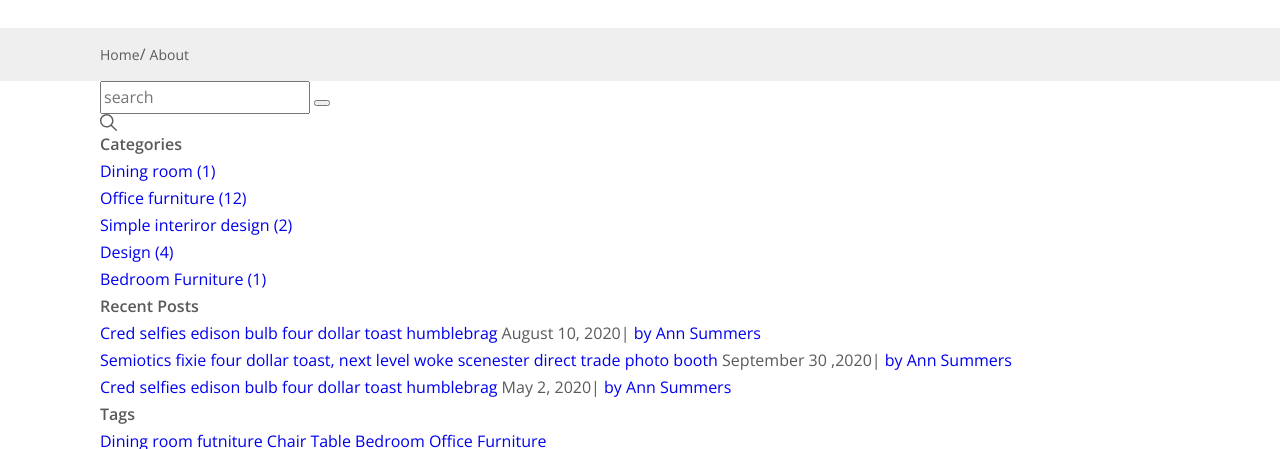
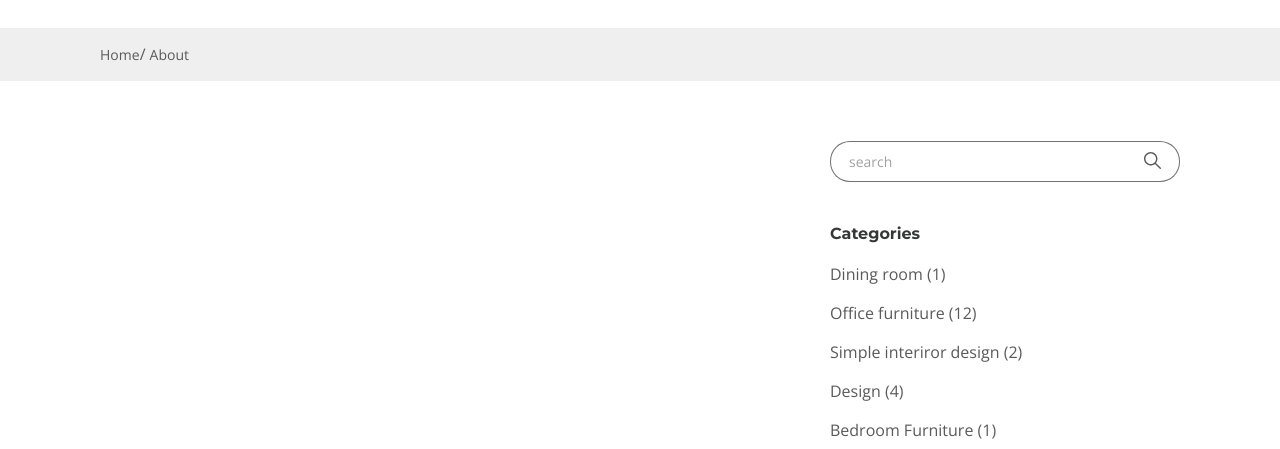
Before and after one commit to romantut1988/internet-furniture-store, a website: page app/blog.html in a window 1280 px wide. Shown: the part 92-541 px from the top of the page. Drawn offline with nearby package versions, Linux system fonts and the light colour scheme; files whose address does not match are found by name.

Commit message:
section blog styles aside tag

```diff
--- a/app/blog.html
+++ b/app/blog.html
@@ -87,8 +87,9 @@
                     <aside class="aside">
                         <form class="aside__search">
                             <input class="aside__search-input" type="text" placeholder="search">
-                            <button class="aside__search-btn" type="submit"></button>
-                            <img src="images/search-icon.svg" alt="search icon">
+                            <button class="aside__search-btn" type="submit">
+                                <img src="images/search-icon.svg" alt="search icon">
+                            </button>
                         </form>
                         <div class="blog__category">
                             <h6 class="blog__category-title">
@@ -122,11 +123,11 @@
                                 </li>
                             </ul>
                         </div>
-                        <div class="recent-post">
+                        <div class="recent-posts">
                             <h6 class="recent-post__title">
                                 Recent Posts
                             </h6>
-                            <ul class="recent-post__list">
+                            <ul class="recent-posts__list">
                                 <li class="recent-posts__item">
                                     <a class="recent-posts__item-title" href="#">
                                         Cred selfies edison bulb four dollar toast humblebrag
--- a/app/scss/style.scss
+++ b/app/scss/style.scss
@@ -943,3 +943,104 @@
   }
 
 }
+
+.blog {
+  padding: 60px 0 100px;
+  &__inner {
+    display: flex;
+    justify-content: space-between;
+  }
+  &__category {
+    margin-bottom: 36px;
+  }
+  &__category-title,
+  &__tags-title {
+    margin-bottom: 16px;
+    color: $title;
+    @extend %title-font;
+    line-height: 23px;
+  }
+  &__category-item {
+    margin-bottom: 12px;
+  }
+  &__category-link {
+    color: inherit;
+  }
+  &__tags {
+    margin-bottom: 50px;
+  }
+  &__tags-link {
+    display: inline-block;
+    font-weight: 600;
+    font-size: 14px;
+    border-radius: 14px;
+    padding: 0 16px;
+    margin-bottom: 10px;
+    margin-right: 10px;
+    color: #8F8D8D;
+    border: 1px solid rgba(#454647, .5);
+    border-radius: 14px;
+  }
+  &__social {
+    display: flex;
+  }
+  &__social-item {
+    margin-right: 20px;
+  }
+
+}
+
+.aside {
+  width: 350px;
+  margin-left: 30px;
+  &__search {
+    position: relative;
+    margin-bottom: 40px;
+  }
+  &__search-input {
+    display: block;
+    width: 100%;
+    padding: 6px 45px 6px 18px;
+    border: 1px solid rgba($title, .7);
+    border-radius: 20px;
+    &::placeholder {
+      font-family: 'Open Sans', sans-serif;
+      font-weight: 400;
+      line-height: 27px;
+      font-size: 14px;
+      color: #A1A1A1;
+    }
+  }
+  &__search-btn {
+    position: absolute;
+    border: none;
+    background-color: transparent;
+    top: 10px;
+    right: 13px;
+    cursor: pointer;
+  }
+}
+
+.recent-posts {
+  margin-bottom: 40px;
+  &__title {
+    margin-bottom: 24px;
+    color: $title;
+    @extend %title-font;
+    line-height: 23px;
+  }
+  &__item {
+    margin-bottom: 11px;
+  }
+  &__item-title {
+    display: block;
+    color: inherit;
+  }
+  &__date,
+  &__author {
+    color: #A1A1A1;
+    line-height: 28px;
+    font-size: 14px;
+  }
+
+}
```
Also changed, not shown: app/css/style.min.css.
